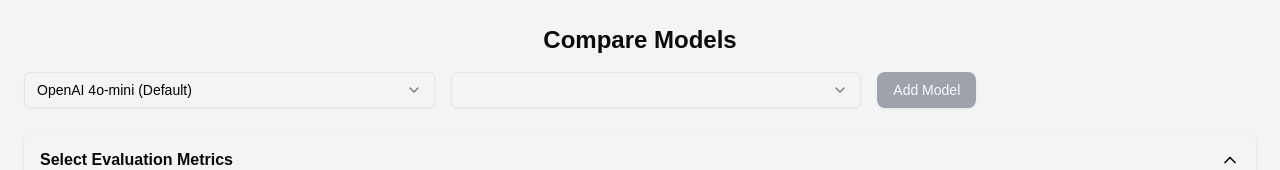
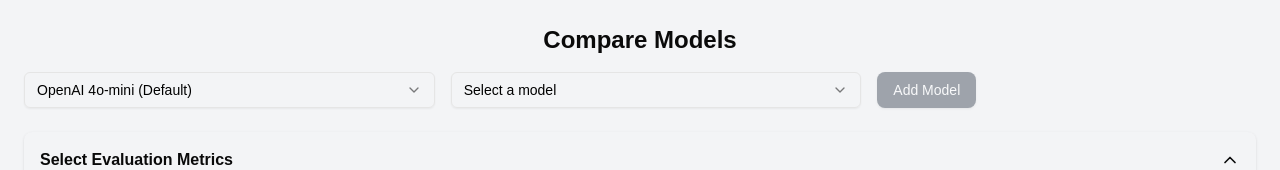
Before and after one commit to RaoAkif/247metrics, a Next.js app: page / in a window 1280 px wide. Shown: the top 170 px of the page. Built offline with nearby package versions, Linux system fonts and the light colour scheme.

Commit message:
Add model placeholders

```diff
--- a/app/page.tsx
+++ b/app/page.tsx
@@ -113,7 +113,7 @@
             defaultValue={defaultModel}
           >
             <SelectTrigger className="w-1/3 text-black">
-              <SelectValue>{defaultModel} (Default)</SelectValue>
+              <SelectValue placeholder="Select a model">{defaultModel} (Default)</SelectValue>
             </SelectTrigger>
             <SelectContent>
               {initialModels.map((model) => (
@@ -132,7 +132,7 @@
             disabled={!defaultModel}
           >
             <SelectTrigger className="w-1/3 text-black">
-              <SelectValue>{comparisonModel || "Select a model"}</SelectValue>
+              <SelectValue placeholder="Select a model">{comparisonModel || "Select a model"}</SelectValue>
             </SelectTrigger>
             <SelectContent>
               {getAvailableModels([defaultModel]).map((model) => (
@@ -152,7 +152,7 @@
               disabled={!comparisonModel}
             >
               <SelectTrigger className="w-1/3 text-black">
-                <SelectValue>{model || "Select a model"}</SelectValue>
+                <SelectValue placeholder="Select a model">{model || "Select a model"}</SelectValue>
               </SelectTrigger>
               <SelectContent>
                 {getAvailableModels([
```
